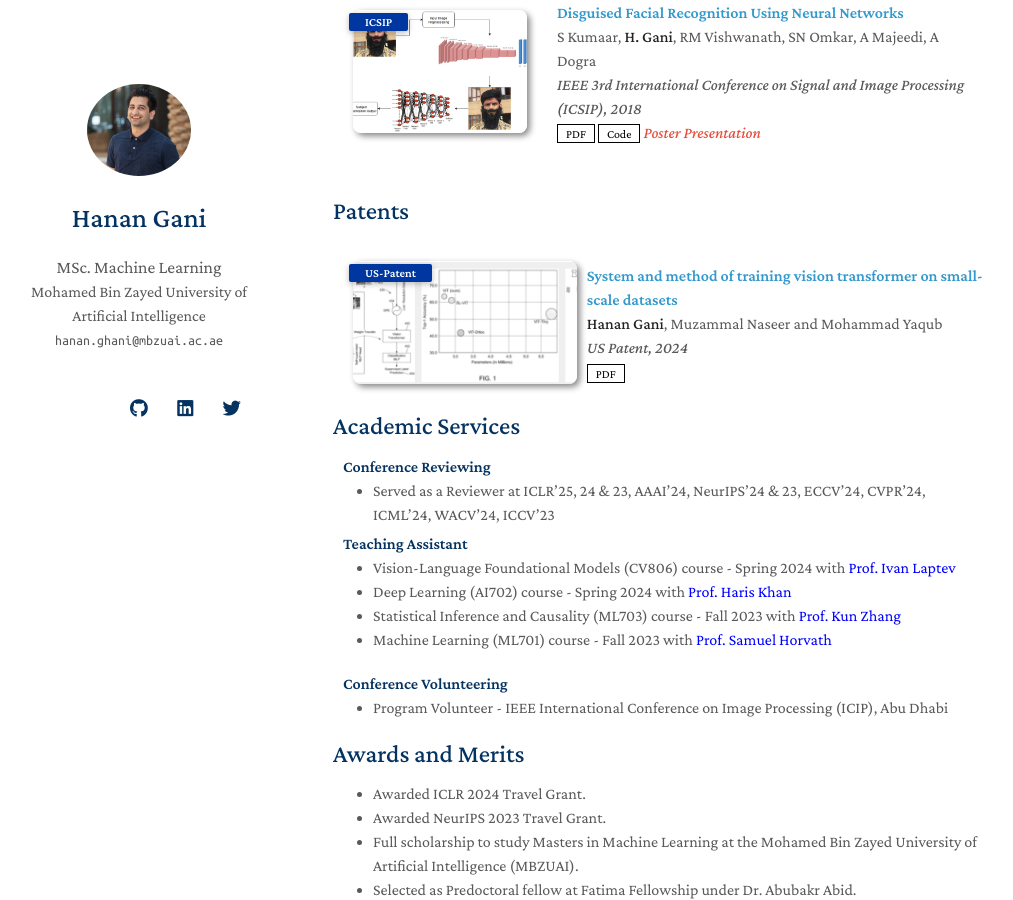
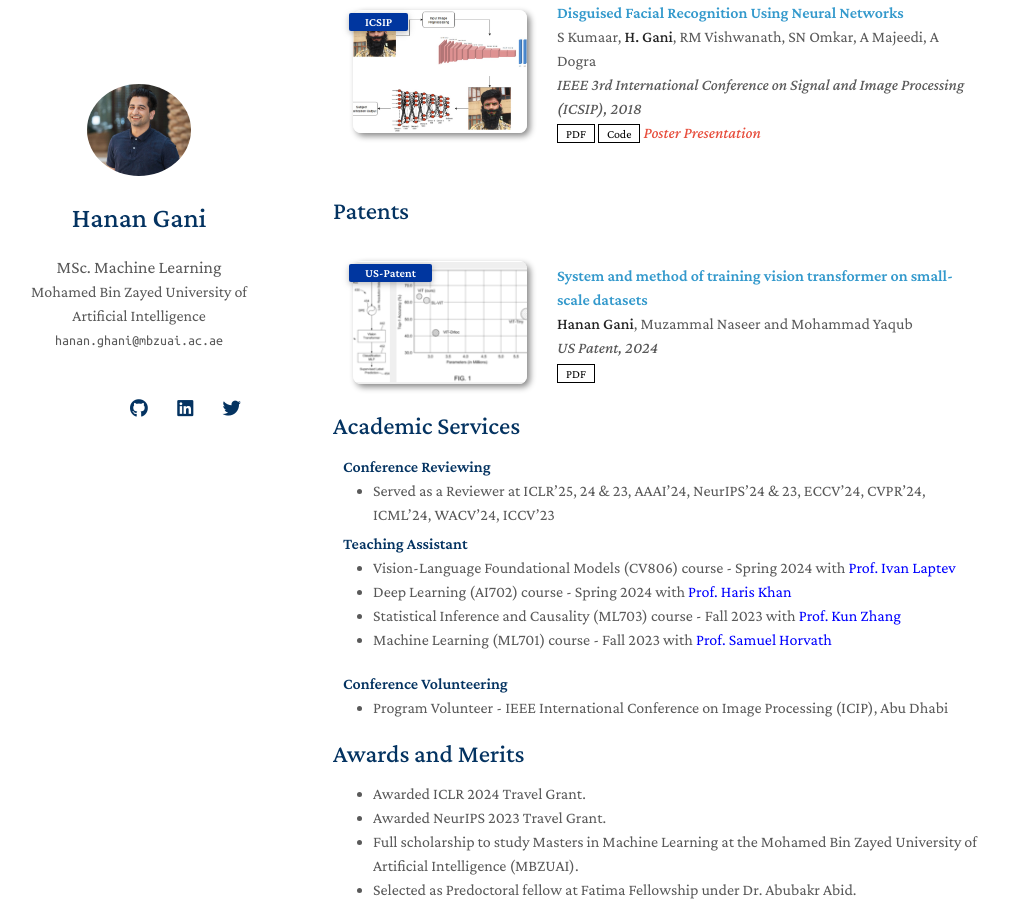
Before and after one commit to muhammadsaadkhankor/muhammadsaadkhankor.github.io, a Jekyll site: the page built from index.md, in a window 1280 px wide and 900 px high, scrolled down 2742 px. Shown: the whole window, without its empty margins (137-1150 px from the left). Built offline with Jekyll 4.4.1, drawn with Linux system fonts in a browser that asks for light colours; nearby versions of some CDN libraries; a style sheet for code colours, icons or effects is not loaded; our own code applies the rules of GitHub Pages for plain Markdown files.

Commit message:
Update publications.md

```diff
--- a/_includes/publications.md
+++ b/_includes/publications.md
@@ -258,7 +258,7 @@
           <img src="assets/files/patent_github.png" class="teaser img-fluid z-depth-1">
           <abbr class="badge">US-Patent</abbr>
         </div>
-        <div class="col-sm-9">
+        <div class="col-sm-9" style="position: relative;width: 100%;padding-right: 15px;padding-left: 20px;">
           <div class="title">
             <a href="https://arxiv.org/abs/1809.02875">System and method of training vision transformer on small-scale datasets</a>
           </div>
```
